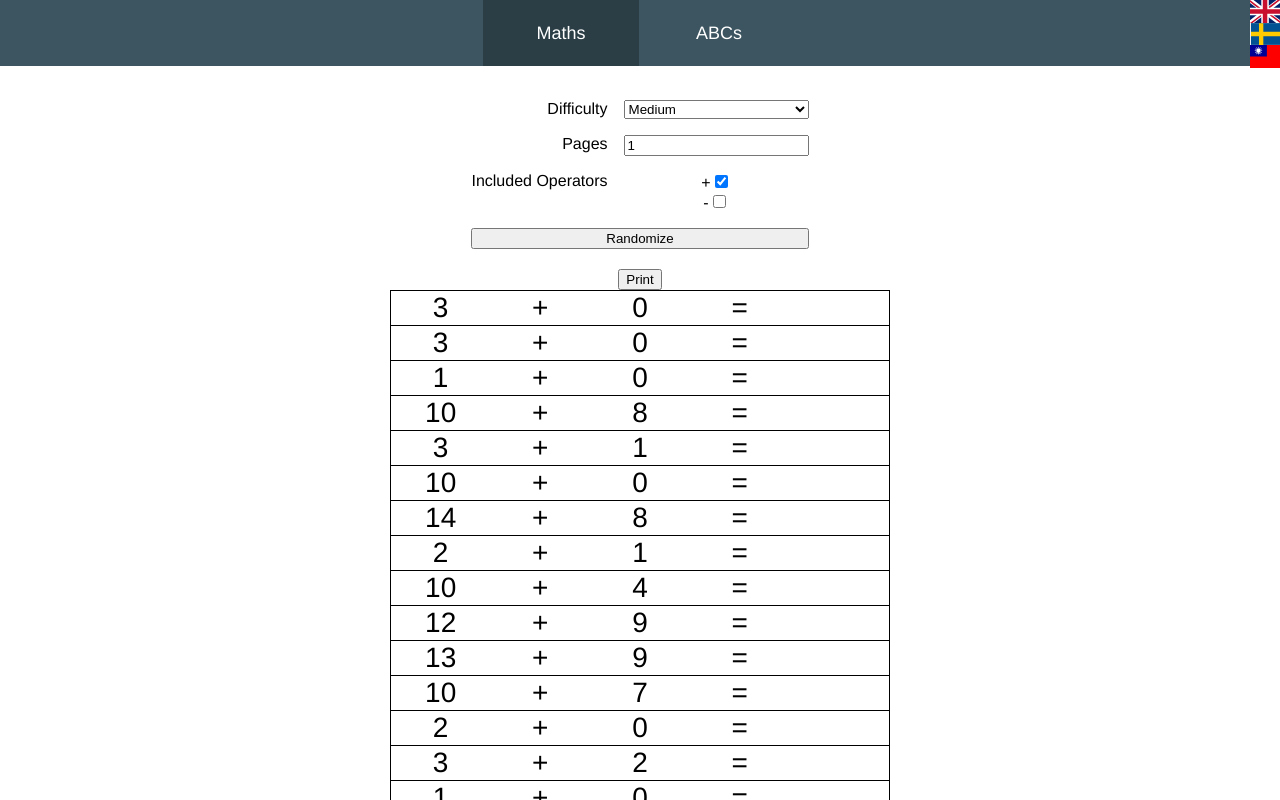
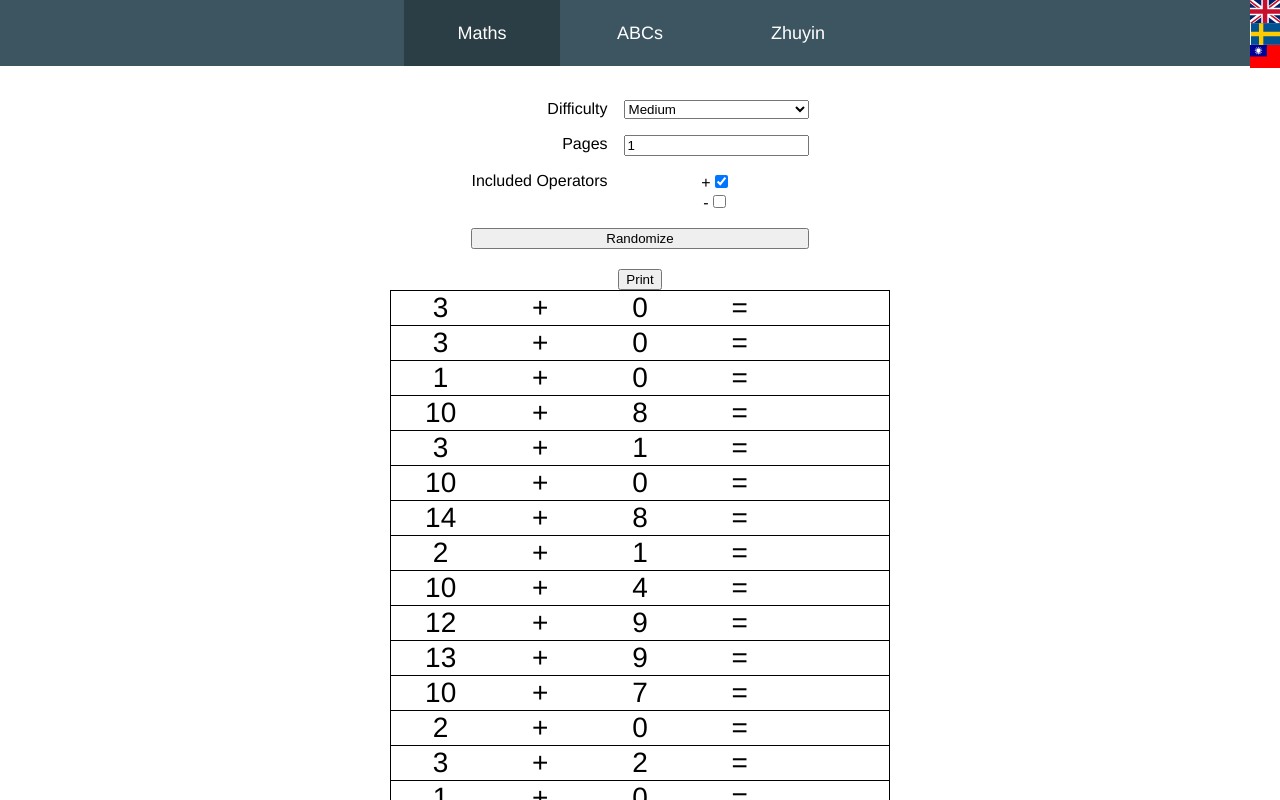
Before and after one commit to dkaksl/homework-printer, a React (Create React App) app: page / in a window 1280 px wide. Built offline with nearby package versions, Linux system fonts and the light colour scheme.

Commit message:
added zhuyin menu item

```diff
--- a/src/components/menu.tsx
+++ b/src/components/menu.tsx
@@ -70,6 +70,15 @@ class Menu extends Component<Props, State> {
               {this.props.t<string>('ABCs')}
             </a>
           </li>
+          <li>
+            <a
+              href="#/"
+              className={this.state.selected === 'zhuyin' ? 'active' : ''}
+              onClick={() => this.menuClickHandler('zhuyin')}
+            >
+              {this.props.t<string>('Zhuyin')}
+            </a>
+          </li>
         </ul>
       </div>
     )
```
